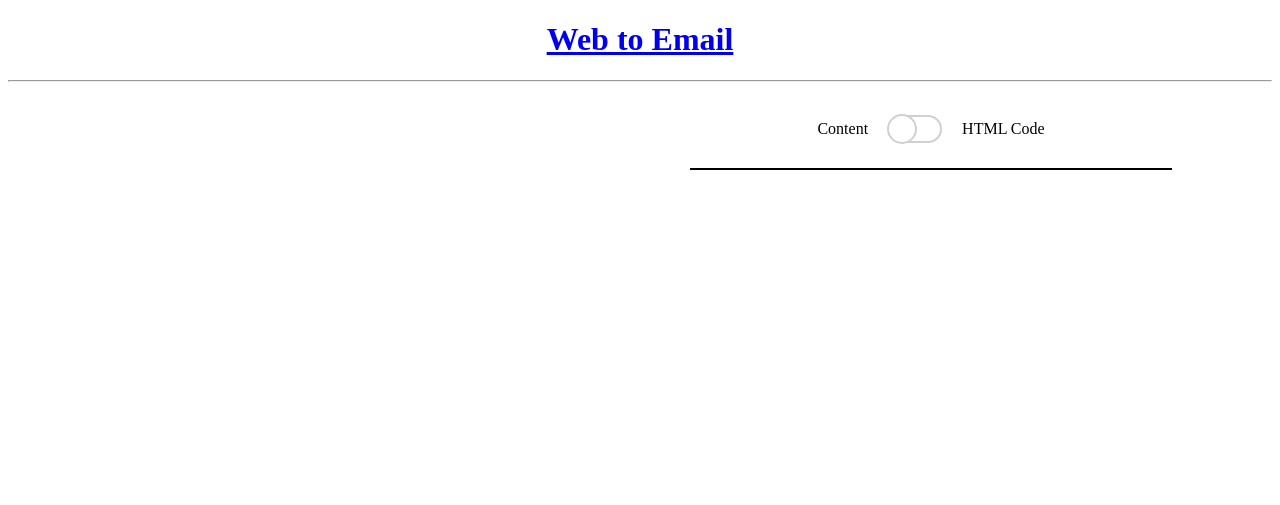
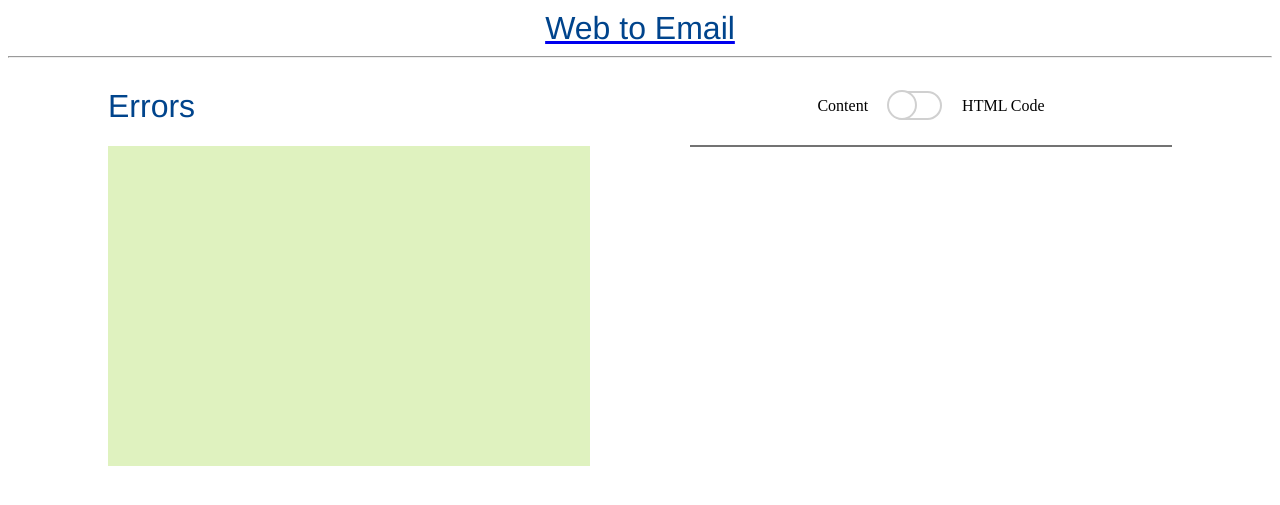
Before and after one commit to pguther/web-to-email, a Flask app: template app/templates/result.html in a window 1280 px wide. Shown: the top 505 px of the page. Run offline with Flask 2, Linux system fonts and the light colour scheme; the template is opened without the code that fills it, so the values that code supplies are empty; some libraries are stand-ins or nearby versions.

Commit message:
Results page now displays errors in a red box if they exist, or a green box if there aren't any

```diff
--- a/app/static/indexStyle.css
+++ b/app/static/indexStyle.css
@@ -2,10 +2,14 @@
     max-width: 600px;
     margin: 0 auto;
     text-align: center;
+    font-family: 'Helvetica Neue';
+    font-weight: normal;
+    line-height: 1.25em;
+    color: #000000;
 }
 
 #header {
-    padding: 30px
+    padding: 30px;
 
 }
 
--- a/app/static/resultStyle.css
+++ b/app/static/resultStyle.css
@@ -1,20 +1,39 @@
+html {
+    overflow: -moz-scrollbars-vertical;
+    overflow-y: scroll;
+}
+
 textarea {
-    width: 640px;
+    width: 638px;
     height: 500px;
     display: block;
     margin-left: auto;
     margin-right: auto;
     flex: 1;
     overflow-y: scroll;
+    border: hidden;
 }
 
-#result-container {
-    flex: 1;
+h1 {
+    font-family: 'Helvetica Neue', Arial, Helvetica, sans-serif;
+    font-weight: normal;
+    line-height: 1.25em;
+    font-size: 32px;
+    margin: 0;
+    color: #00448C;
 }
 
-#result-border {
-    border-style: solid;
-    border-width: 1px;
+li {
+    padding-top: 5px;
+    padding-bottom: 5px;
+}
+
+#container {
+    display: flex;
+    flex-direction: row;
+    flex-wrap: nowrap;
+    justify-content: space-between;
+    padding: 0px 100px;
 }
 
 #toggle-container {
@@ -26,32 +45,52 @@ textarea {
     padding: 20px;
 }
 
-#container {
-    display: flex;
-    flex-direction: row;
-    flex-wrap: nowrap;
-    justify-content: space-between;
-    padding: 0px 100px;
-}
-
-#errors {
-    flex: 1;
-    display: flex;
-    justify-content: center;
-    padding-right: 100px;
-    padding-top: 78px;
-}
-
-#error-list {
-    flex: 1;
-}
-
 .toggle-text {
     padding-left: 20px;
     padding-right: 20px;
 }
 
-.toggle-button { background-color: white; margin: 5px 0; border-radius: 20px; border: 2px solid #D0D0D0; height: 24px; cursor: pointer; width: 50px; position: relative; display: inline-block; user-select: none; -webkit-user-select: none; -ms-user-select: none; -moz-user-select: none; }
+#result-container {
+    flex: 1;
+}
+
+#result-border {
+    border-style: solid;
+    border-width: 1px;
+    border-color: #737373;
+}
+
+#errors-container {
+    flex: 1;
+    margin-right: 100px;
+}
+
+#errors-header {
+    display: flex;
+    flex-direction: row;
+    flex-wrap: nowrap;
+    align-items: center;
+    justify-content: flex-start;
+    padding: 20px 0px;
+}
+
+#errors-list {
+    background-color: #FFBABA;
+    margin: 0px;
+    padding-top: 20px;
+    padding-bottom: 20px;
+    padding-right: 20px;
+    min-height: 300px;
+}
+
+#no-errors {
+    background-color: #DFF2BF;
+    min-height: 320px;
+}
+
+
+
+.toggle-button { background-color: white; margin: 5px 0; border-radius: 20px; border: 2px solid #D0D0D0; height: 25px; cursor: pointer; width: 50px; position: relative; display: inline-block; user-select: none; -webkit-user-select: none; -ms-user-select: none; -moz-user-select: none; }
 .toggle-button button { cursor: pointer; outline: 0; display:block; position: absolute; left: 0; top: 0; border-radius: 100%; width: 30px; height: 30px; background-color: white; float: left; margin: -3px 0 0 -3px; border: 2px solid #D0D0D0; transition: left 0.3s; }
 .toggle-button-selected { background-color: #83B152; border: 2px solid #7DA652; }
 .toggle-button-selected button { left: 26px; top: 0; margin: 0; border: none; width: 24px; height: 24px; box-shadow: 0 0 4px rgba(0,0,0,0.1); }
--- a/app/templates/index.html
+++ b/app/templates/index.html
@@ -8,7 +8,7 @@
 <body>
     <div id="main">
         <div id="header">
-            <a href="/"><H1>Web to Email</H1></a>
+            <a href="/"><h1>Web to Email</h1></a>
         </div>
         <div id="form">
             <form action="" method="get" name="get_url">
--- a/app/templates/result.html
+++ b/app/templates/result.html
@@ -63,9 +63,17 @@
     <hr>
 
     <div id="container">
-        <div id="errors">
-            <div id="error-list">
-            </div>
+        <div id="errors-container">
+            <h1 id="errors-header">Errors</h1>
+            {% if errors %}
+                <ul id="errors-list">
+                    {% for error in errors %}
+                        <li>{{ error }}</li>
+                    {% endfor %}
+                </ul>
+            {% else %}
+                <div id="no-errors"></div>
+            {% endif %}
         </div>
         <div id="result-container" align="center">
             <div id="toggle-container">
@@ -79,8 +87,8 @@
                     HTML Code
                 </div>
             </div>
-            <div id="result" align="center">
-                <div id="result-border">
+            <div id="result-border" align="center">
+                <div id="result">
                     {% if content %}
                         {{ content | safe }}
                     {% endif %}
```
